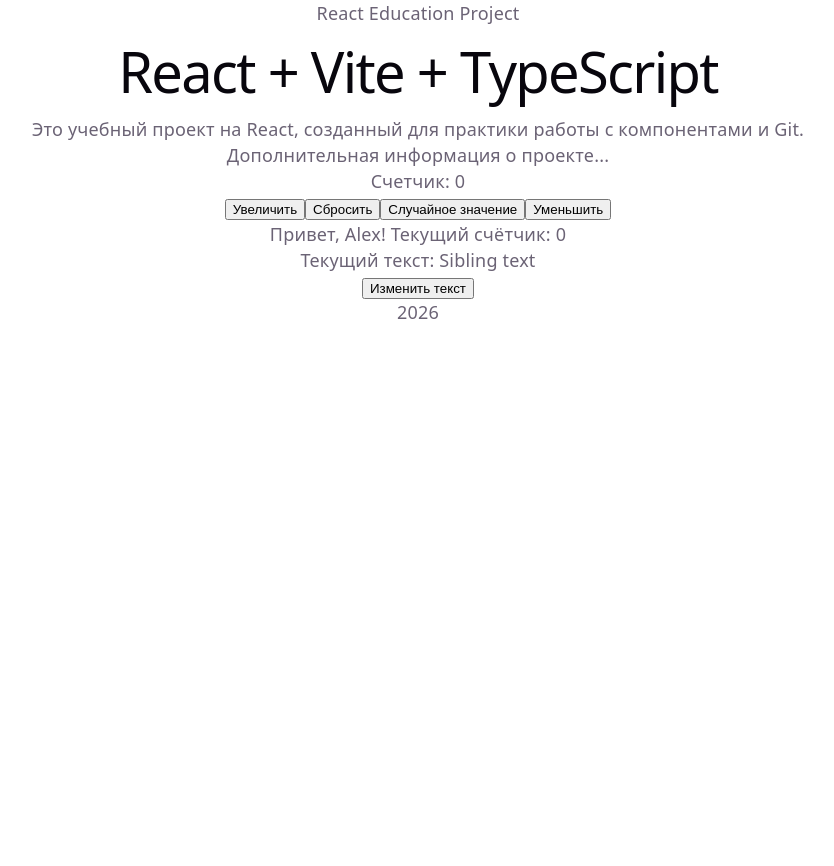
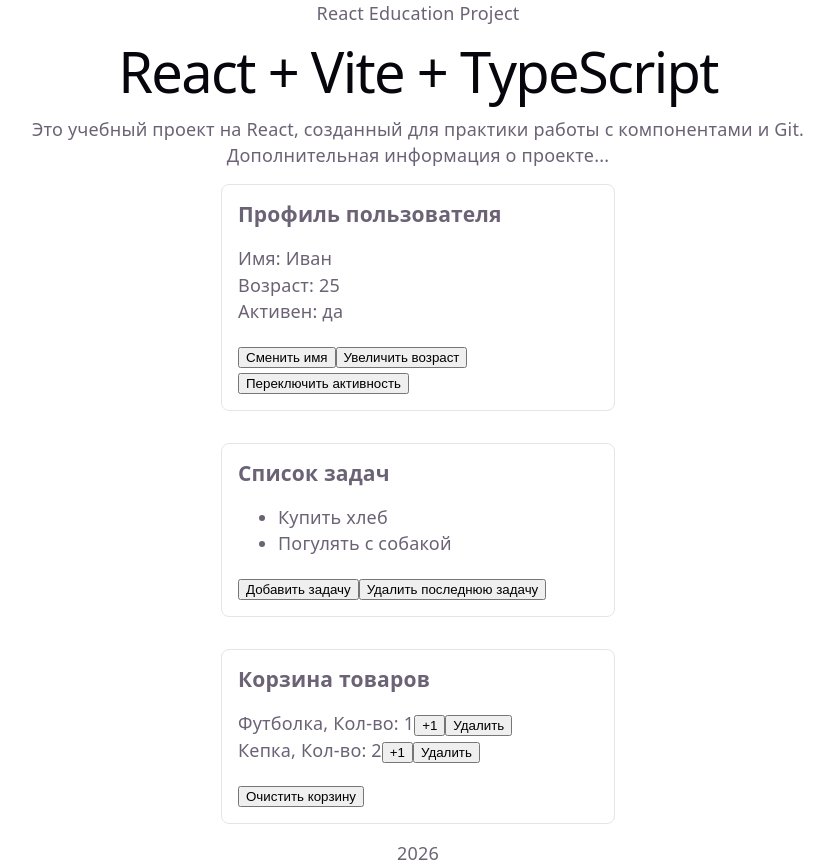
Before and after one commit to mikalai-repin/react-homeworks, a React (Vite) app: page / in a window 1280 px wide. Shown: the whole page, without its empty margins (222-1056 px from the left). Before the commit the page ends 800 px from the top, so only its background shows below. Built offline with nearby package versions, Linux system fonts and the light colour scheme.

Commit message:
feat: added UserProfile, TaskList and Cart components

```diff
--- a/src/App.tsx
+++ b/src/App.tsx
@@ -2,7 +2,9 @@
 import Footer from './components/Footer'
 import Header from './components/Header'
 import { MainContent, Section } from './components/Content'
-import ParentComponent from './components/ParentComponent'
+import UserProfile from './components/UserProfile'
+import TasksList from './components/TasksList'
+import Cart from './components/Cart'
 
 function App() {
   return (
@@ -10,7 +12,9 @@
       <Header />
       <MainContent>
         <Section />
-        <ParentComponent />
+        <UserProfile />
+        <TasksList />
+        <Cart />
       </MainContent>
       <Footer />
     </>
--- /dev/null
+++ b/src/components/Cart.tsx
@@ -0,0 +1,40 @@
+import { useState } from 'react'
+
+const Cart = () => {
+  const [cart, setCart] = useState([
+    { id: 1, title: 'Футболка', count: 1 },
+    { id: 2, title: 'Кепка', count: 2 },
+  ])
+
+  const updateCount = (id: number) => () => {
+    setCart((prev) =>
+      prev.map((item) =>
+        item.id === id ? { ...item, count: item.count + 1 } : item
+      )
+    )
+  }
+
+  const deleteItem = (id: number) => () => {
+    setCart((prev) => prev.filter((item) => item.id !== id))
+  }
+
+  return (
+    <div className="card-container">
+      <h3>Корзина товаров</h3>
+      <ul style={{ listStyleType: 'none', padding: 0 }}>
+        {cart.map(({ id, title, count }) => (
+          <li key={id}>
+            <span>
+              {title}, Кол-во: {count}
+            </span>
+            <button onClick={updateCount(id)}>+1</button>
+            <button onClick={deleteItem(id)}>Удалить</button>
+          </li>
+        ))}
+      </ul>
+      <button onClick={() => setCart([])}>Очистить корзину</button>
+    </div>
+  )
+}
+
+export default Cart
--- /dev/null
+++ b/src/components/TasksList.tsx
@@ -0,0 +1,44 @@
+import { useState } from 'react'
+
+const randomPhrases = [
+  'Полить цветы',
+  'Сделать зарядку',
+  'Прочитать 10 страниц книги',
+  'Разобрать почту',
+  'Позвонить другу',
+  'Помедитировать 5 минут',
+  'Приготовить ужин',
+]
+
+const TasksList = () => {
+  const [tasks, setTasks] = useState(['Купить хлеб', 'Погулять с собакой'])
+
+  const addTask = () => {
+    const randomIndex = Math.floor(Math.random() * randomPhrases.length)
+    const randomText = randomPhrases[randomIndex]
+
+    setTasks((prev) => [...prev, randomText])
+  }
+
+  const deleteLastTask = () => {
+    setTasks((prev) => {
+      if (prev.length === 0) return prev
+      return prev.slice(0, -1)
+    })
+  }
+
+  return (
+    <div className="card-container">
+      <h3>Список задач</h3>
+      <ul>
+        {tasks.map((task, idx) => (
+          <li key={task + idx}>{task}</li>
+        ))}
+      </ul>
+      <button onClick={addTask}>Добавить задачу</button>
+      <button onClick={deleteLastTask}>Удалить последнюю задачу</button>
+    </div>
+  )
+}
+
+export default TasksList
--- /dev/null
+++ b/src/components/UserProfile.tsx
@@ -0,0 +1,47 @@
+import { useState } from 'react'
+
+const names = ['Дмитрий', 'Алексей', 'Андрей', 'Мирон', 'Костя']
+
+const UserProfile = () => {
+  const [user, setUser] = useState({
+    name: 'Иван',
+    age: 25,
+    isActive: true,
+  })
+
+  const upadateName = () => {
+    const randomIndex = Math.floor(Math.random() * names.length)
+    const name = names[randomIndex]
+
+    setUser((prev) => ({
+      ...prev,
+      name,
+    }))
+  }
+
+  return (
+    <div className="card-container">
+      <h3>Профиль пользователя</h3>
+      <ul style={{ listStyleType: 'none', padding: 0 }}>
+        <li>Имя: {user.name}</li>
+        <li>Возраст: {user.age}</li>
+        <li>Активен: {user.isActive ? 'да' : 'нет'}</li>
+      </ul>
+      <button onClick={upadateName}>Сменить имя</button>
+      <button
+        onClick={() => setUser((prev) => ({ ...prev, age: prev.age + 1 }))}
+      >
+        Увеличить возраст
+      </button>
+      <button
+        onClick={() =>
+          setUser((prev) => ({ ...prev, isActive: !prev.isActive }))
+        }
+      >
+        Переключить активность
+      </button>
+    </div>
+  )
+}
+
+export default UserProfile
--- a/src/index.css
+++ b/src/index.css
@@ -90,6 +90,9 @@
     font-size: 20px;
   }
 }
+h3 {
+  margin: 0;
+}
 p {
   margin: 0;
 }
@@ -114,4 +117,14 @@
   padding: 16px;
   border-radius: 8px;
   margin-bottom: 16px;
+  width: 360px;
+  text-align: start;
 }
+
+main {
+  display: flex;
+  flex-direction: column;
+  justify-content: center;
+  align-items: center;
+  gap: 16px;
+}
```
